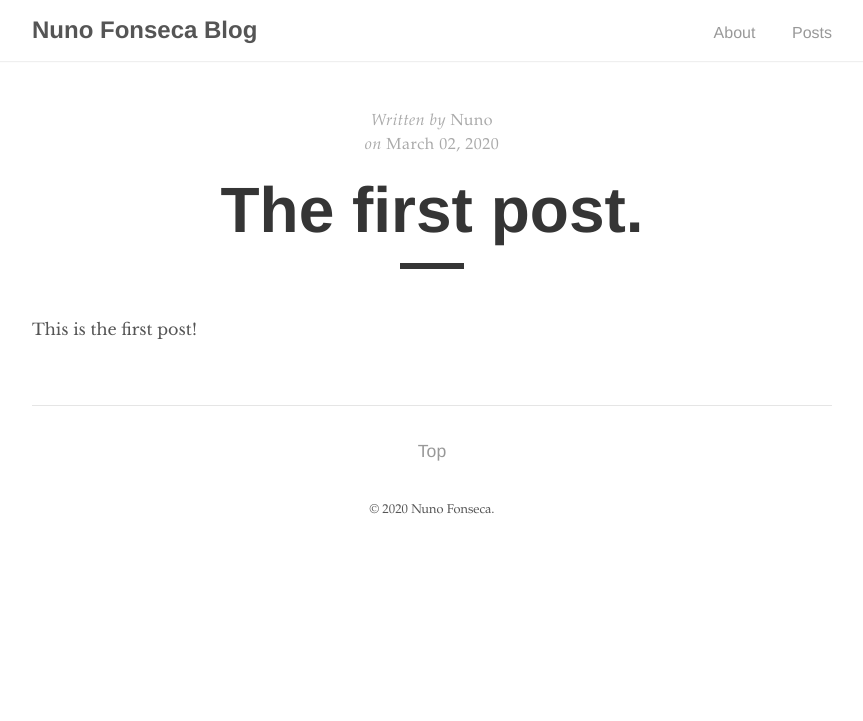
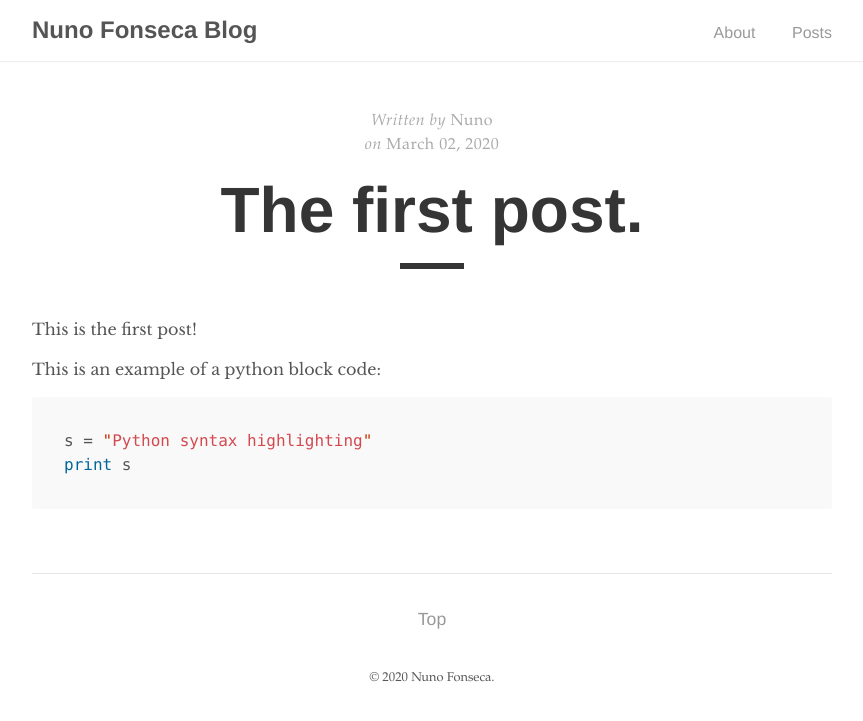
Before and after one commit to nfplay/nfplay.github.io, a Jekyll site: the page built from _posts/2020-03-02-first-post.md, in a window 1280 px wide. Shown: the top 721 px of the page, without its empty margins (208-1071 px from the left). Built offline with Jekyll 4.4.1, drawn with Linux system fonts in a browser that asks for light colours.

Commit message:
testing python syntax highlighting

````diff
--- a/_posts/2020-03-02-first-post.md
+++ b/_posts/2020-03-02-first-post.md
@@ -5,3 +5,9 @@ author: "Nuno"
 ---
 
 This is the first post!
+
+This is an example of a python block code:
+```python
+s = "Python syntax highlighting"
+print s
+```
````
